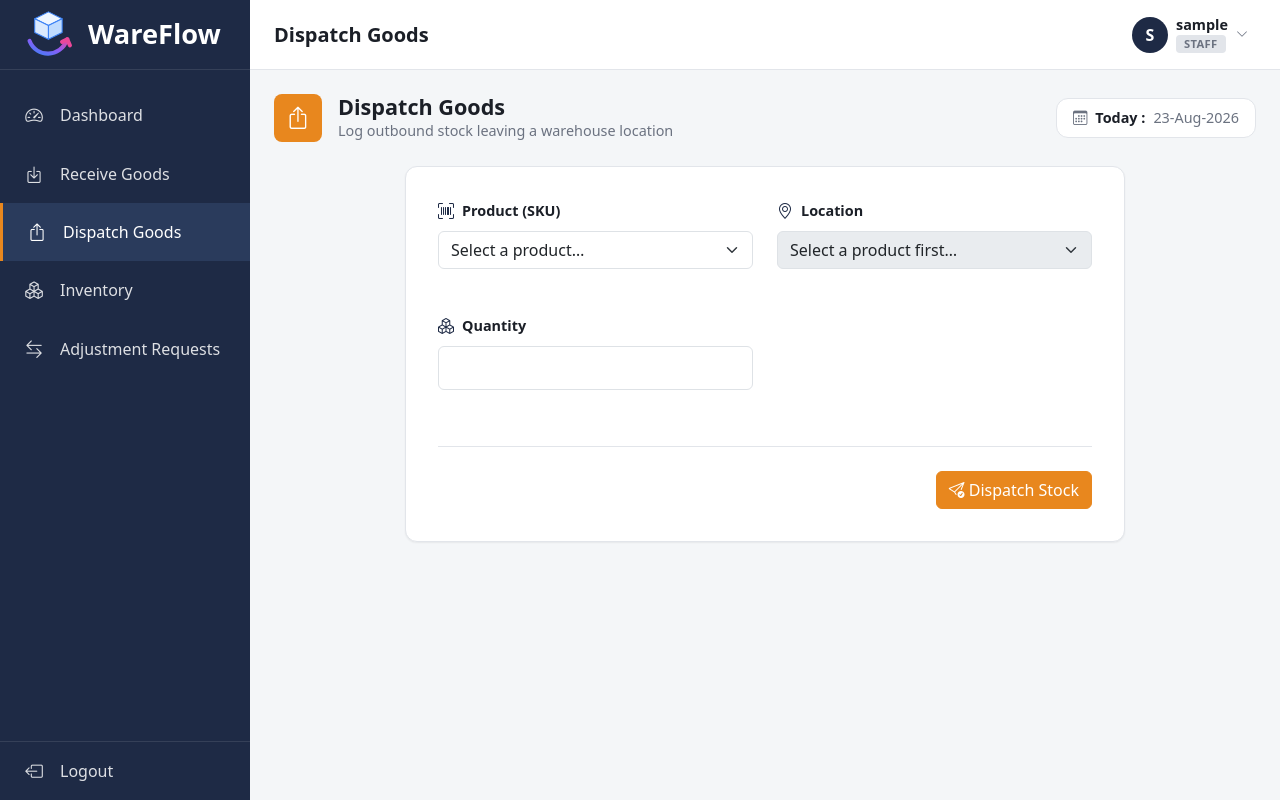
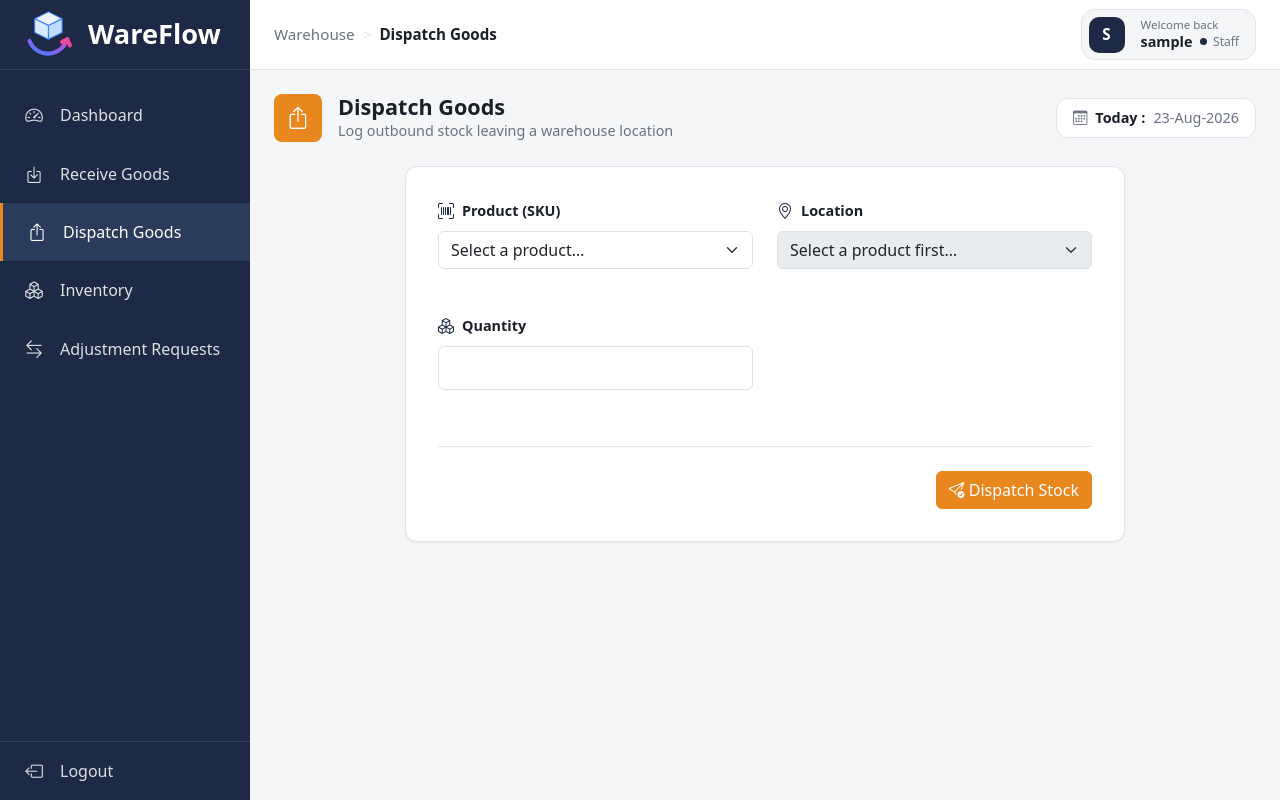
Before and after one commit to NyanHtetMyat/WareFlow, a Django app: page /warehouse/dispatch/ in a window 1280 px wide. Run offline with Django 5.2, Linux system fonts and the light colour scheme; the visitor is signed in with stand-in values (Sample User, id 1); data that the repository does not hold is empty.

Commit message:
Minor commit: Changed the design of Header and Profile card on Navbar

```diff
--- a/static/css/components.css
+++ b/static/css/components.css
@@ -226,106 +226,124 @@
     box-shadow: none;
 }
 
-/* ═══════════════════ NAVBAR / TOP HEADER ═══════════════════ */
-/* Styles for templates/components/navbar.html. Paired with the
-   .header grid area already defined in dashboard.css (which
-   handles the flex/space-between layout) — this section only
-   styles what's INSIDE that header. */
+/* ═══════════════════ NAVBAR — BREADCRUMB ═══════════════════ */
 
-.navbar-title .page-title {
-    font-size: 1.25rem;
-    font-weight: 600;
-    color: var(--color-text);
-    margin: 0;
+.breadcrumb-nav {
+    display: flex;
+    align-items: center;
+    gap: 0.5rem;
+    font-size: 0.95rem;
+    min-width: 0;
 }
 
-.navbar-user-toggle {
+.breadcrumb-link {
+    color: var(--color-text-muted);
+    text-decoration: none;
+    font-weight: 500;
+}
+
+.breadcrumb-link:hover {
+    color: var(--color-primary);
+    text-decoration: underline;
+}
+
+.breadcrumb-separator {
+    color: var(--color-border);
+}
+
+.breadcrumb-current {
+    color: var(--color-text);
+    font-weight: 600;
+    overflow: hidden;
+    text-overflow: ellipsis;
+    white-space: nowrap;
+}
+
+/* ═══════════════════ NAVBAR — PROFILE CHIP ═══════════════════ */
+/* Purely informational — no dropdown, no click action. Logout
+   lives only in the sidebar; this never duplicates it. */
+
+.profile-chip {
     display: flex;
     align-items: center;
-    gap: var(--space-sm);
-
-    background: none;
-    border: none;
-    padding: var(--space-xs) var(--space-sm);
-    border-radius: var(--radius-md);
-    cursor: pointer;
-    transition: background-color 0.15s ease;
+    gap: var(--space-md);
+    background-color: var(--color-bg);
+    border: 1px solid var(--color-border);
+    border-radius: 14px;
+    padding: 0.4rem var(--space-md) 0.4rem 0.4rem;
+    flex-shrink: 0;
 }
 
-.navbar-user-toggle:hover,
-.navbar-user-toggle:focus-visible {
-    background-color: var(--color-bg);
-}
-
-.user-avatar {
+.profile-avatar {
     display: flex;
     align-items: center;
     justify-content: center;
     width: 36px;
     height: 36px;
-    border-radius: 50%;
-    background-color: var(--color-primary);
+    border-radius: 10px; /* squircle, deliberately not a circle */
+    font-weight: 700;
+    font-size: 0.95rem;
     color: var(--color-text-inverse);
-    font-weight: 600;
     flex-shrink: 0;
 }
 
-.navbar-user-info {
+.profile-avatar--staff { background-color: var(--color-primary); }
+.profile-avatar--manager { background-color: var(--color-warning); }
+.profile-avatar--admin { background-color: var(--color-danger); }
+
+.profile-text {
     display: flex;
     flex-direction: column;
-    align-items: flex-start;
     line-height: 1.3;
 }
 
-.navbar-username {
+.profile-welcome {
+    font-size: 0.72rem;
+    color: var(--color-text-muted);
+}
+
+.profile-name-row {
+    display: flex;
+    align-items: center;
+    gap: 0.5rem;
     font-weight: 600;
     color: var(--color-text);
     font-size: 0.9rem;
 }
 
-.navbar-caret {
+/* The role tag: a colored dot + plain text, deliberately NOT a
+   filled badge/pill — that filled-pill look now belongs only to
+   status-badge (PENDING/OK/Low Stock/etc.), keeping the two
+   concepts visually distinct from each other. */
+.role-tag {
+    display: inline-flex;
+    align-items: center;
+    gap: 0.35rem;
     font-size: 0.75rem;
+    font-weight: 500;
     color: var(--color-text-muted);
 }
 
-/* Role badges — small colored pill next to the username. Color
-   communicates role at a glance without needing to read the text.
-   Class name is composed dynamically in the template via
-   "role-badge--{{ user.role|lower }}", so adding a 4th role later
-   only needs a new rule here, not a template change. */
-.role-badge {
-    display: inline-block;
-    padding: 0.1rem 0.5rem;
-    border-radius: var(--radius-sm);
-    font-size: 0.7rem;
-    font-weight: 600;
-    text-transform: uppercase;
-    letter-spacing: 0.03em;
+.role-dot {
+    width: 7px;
+    height: 7px;
+    border-radius: 50%;
+    flex-shrink: 0;
 }
 
-.role-badge--staff {
-    background-color: var(--color-border);
-    color: var(--color-text-muted);
-}
+.role-dot--staff { background-color: var(--color-primary); }
+.role-dot--manager { background-color: var(--color-warning); }
+.role-dot--admin { background-color: var(--color-danger); }
 
-.role-badge--manager {
-    background-color: var(--color-accent);
-    color: var(--color-text-inverse);
-}
-
-.role-badge--admin {
-    background-color: var(--color-primary);
-    color: var(--color-text-inverse);
-}
-
-/* On very small screens, hide the name+badge text and keep just the
-   avatar circle as a compact "who am I / logout" entry point.
-   Matches the responsive priority rules: desktop gets full detail,
-   mobile gets basic usability rather than a cramped version of the
-   same layout. */
+/* On very small screens, keep just the avatar as a compact "who am
+   I" indicator — matches the confirmed responsive priority: desktop
+   gets full detail, mobile gets basic usability. */
 @media (max-width: 480px) {
-    .navbar-user-info {
+    .profile-text {
         display: none;
+    }
+    .profile-chip {
+        padding: 0.4rem;
     }
 }
 
--- a/static/css/variables.css
+++ b/static/css/variables.css
@@ -15,7 +15,7 @@
 
     /* ── Status Colors ─────────────────────────────────────────── */
     --color-success: #2F9E63;
-    --color-warning: #E8871E;
+    --color-warning: #EAB308;
     --color-danger: #D64545;
 
     /* ── Neutral / Surface Colors ──────────────────────────────── */
--- a/templates/components/navbar.html
+++ b/templates/components/navbar.html
@@ -3,73 +3,73 @@
 NAVBAR — TOP HEADER BAR
 ────────────────────────────────────────────────────────────────
 Included by templates/layouts/dashboard_base.html, inside <header>.
-Sits beside the sidebar on every authenticated page.
 
 WHAT THIS FILE DOES:
-  Left side  -> shows the current page's title.
-  Right side -> shows who's logged in (avatar + name + role badge)
-                with a dropdown containing Logout, as a quick
-                secondary exit point matching the "Staff ▾" /
-                "Manager ▾" pattern from the original dashboard
-                mockups. The sidebar already has a permanent
-                Logout link at the bottom too — this is just a
-                convenience shortcut, not a replacement for it.
+  Left side  -> breadcrumb trail (Section > Current Page). This is
+                the navbar's own distinct purpose — the full page
+                title/icon/subtitle/date still live only in the
+                page-content header block below it, so the title
+                is never shown twice.
+  Right side -> a purely informational "who's logged in" profile
+                chip. No dropdown, no chevron, no click action of
+                any kind. Logout lives only in the sidebar — it is
+                not duplicated here.
 
 ASSUMPTION / PROVISIONAL DESIGN DECISION:
-  Individual views should pass a `page_title` string in their
-  template context, e.g.:
+  "Warehouse" is hardcoded as the breadcrumb's root label rather
+  than passed as a context variable, because every authenticated
+  page right now genuinely belongs to the warehouse app — there's
+  no second section yet to distinguish it from. Once reports/ or
+  audit/ get real pages of their own, turn this into a
+  `breadcrumb_section` context variable (same pattern as
+  `page_title` below) instead of leaving it hardcoded.
 
-      return render(request, 'warehouse/receive_goods.html', {
-          'page_title': 'Receive Goods',
-          ...
-      })
+  `page_title` (already passed by every view) now doubles as the
+  breadcrumb's current-page segment — no new context variable was
+  needed for that part.
 
-  If a view doesn't provide one, this silently falls back to
-  "Dashboard". Keeps this component fully generic (zero
-  page-specific logic lives here) without needing a separate
-  breadcrumb.html or page_header.html built just for a heading.
-  If the project later needs real multi-level breadcrumbs, swap
-  this block out for that component instead.
+  Checked warehouse/urls.py before building this: every current
+  route is a direct child of "Warehouse" (Product/Supplier "Edit"
+  happens via a modal on their list page, not a separate route —
+  no genuine nested page exists yet). If a real nested page is
+  added later, extend this block for that one template rather than
+  building a generic auto-deriving breadcrumb system pre-emptively.
+
+  The Dashboard page itself is treated as the breadcrumb ROOT, not
+  a child of "Warehouse" — showing "Warehouse > Dashboard" would be
+  redundant since "Warehouse" already links there. This shows on
+  templates/accounts/placeholder_dashboard.html, which doesn't pass
+  a page_title, so it falls into the `{% else %}` branch below.
 ────────────────────────────────────────────────────────────────
 {% endcomment %}
 
-<div class="navbar-title">
-    <h1 class="page-title">{{ page_title|default:"Dashboard" }}</h1>
+<nav class="breadcrumb-nav" aria-label="Breadcrumb">
+    {% if page_title and page_title != "Dashboard" %}
+        <a href="{% url 'accounts:dashboard_redirect' %}" class="breadcrumb-link">Warehouse</a>
+        <span class="breadcrumb-separator">&gt;</span>
+        <span class="breadcrumb-current">{{ page_title }}</span>
+    {% else %}
+        <span class="breadcrumb-current">Dashboard</span>
+    {% endif %}
+</nav>
+
+<div class="profile-chip">
+    {% comment %}
+        Squircle letter-avatar, colored by role. Purely decorative —
+        no profile picture uploads, not worth the complexity here.
+    {% endcomment %}
+    <span class="profile-avatar profile-avatar--{{ user.role|lower }}" aria-hidden="true">
+        {{ user.username|slice:":1"|upper }}
+    </span>
+
+    <span class="profile-text">
+        <span class="profile-welcome">Welcome back</span>
+        <span class="profile-name-row">
+            {{ user.username }}
+            <span class="role-tag">
+                <span class="role-dot role-dot--{{ user.role|lower }}" aria-hidden="true"></span>
+                {{ user.get_role_display }}
+            </span>
+        </span>
+    </span>
 </div>
-
-<div class="navbar-user dropdown">
-    <button class="navbar-user-toggle" type="button"
-            data-bs-toggle="dropdown" aria-expanded="false">
-
-        {% comment %}
-            Letter-avatar: just the first character of the username,
-            uppercased. Deliberately skips profile picture uploads —
-            not worth the added complexity for an academic project.
-        {% endcomment %}
-        <span class="user-avatar" aria-hidden="true">{{ user.username|slice:":1"|upper }}</span>
-
-        <span class="navbar-user-info">
-            <span class="navbar-username">{{ user.username }}</span>
-
-            {% comment %}
-                Role badge color is driven entirely by CSS classes named
-                after the role (role-badge--staff / --manager / --admin),
-                composed dynamically via the |lower filter. This avoids
-                an {% if %}/{% elif %}/{% endif %} chain here — if a 4th
-                role is ever added, only components.css needs a new
-                rule, this template doesn't need to change at all.
-            {% endcomment %}
-            <span class="role-badge role-badge--{{ user.role|lower }}">{{ user.get_role_display }}</span>
-        </span>
-
-        <i class="bi bi-chevron-down navbar-caret" aria-hidden="true"></i>
-    </button>
-
-    <ul class="dropdown-menu dropdown-menu-end">
-        <li>
-            <a class="dropdown-item" href="{% url 'accounts:logout' %}">
-                <i class="bi bi-box-arrow-left me-2" aria-hidden="true"></i>Logout
-            </a>
-        </li>
-    </ul>
-</div>
```
